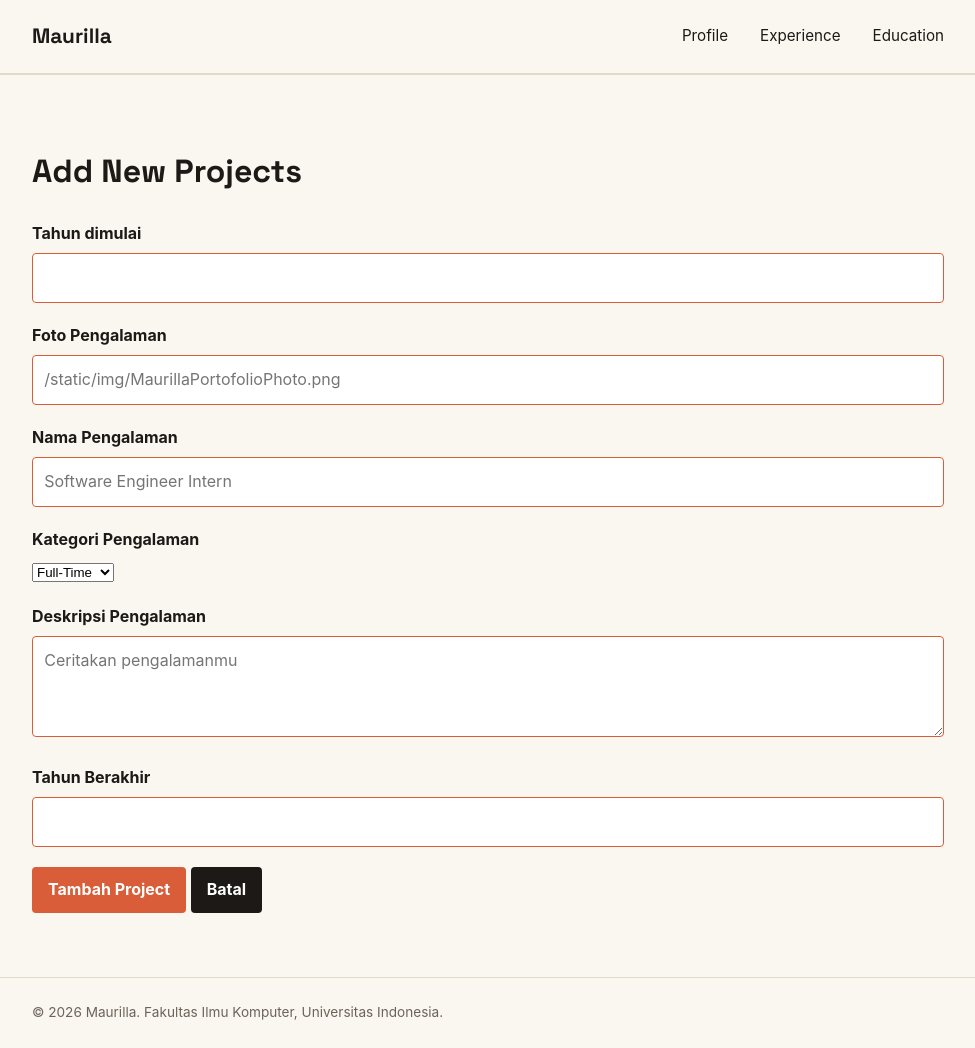
After one commit to 4eigner/myrepository, a Django app: page /experience/add/ in a window 1280 px wide. The commit adds this page. Shown: the whole page, without its empty margins (152-1127 px from the left). Run offline with Django 5.2, Linux system fonts and the light colour scheme.

Commit message:
feat: add create_experience form and view

```diff
--- /dev/null
+++ b/main/forms.py
@@ -0,0 +1,44 @@
+from django.forms import ModelForm, TextInput, Textarea, URLInput
+
+from main.models import Experience
+
+class ExperienceForm(ModelForm):
+    class Meta:
+        model = Experience
+        fields = {
+            "title",
+            "description",
+            "category",
+            "thumbnail",
+            "started_at",
+            "ended_at",
+        }
+
+        labels = {
+            "title": "Nama Pengalaman",
+            "description": "Deskripsi Pengalaman",
+            "category": "Kategori Pengalaman",
+            "thumbnail": "Foto Pengalaman",
+            "started_at": "Tahun dimulai",
+            "ended_at": "Tahun Berakhir",
+        }
+
+        widgets = {
+            "title": TextInput(
+                attrs={
+                    "placeholder": "Software Engineer Intern",
+                    "maxlength": 255,
+                }
+            ),
+            "description": Textarea(
+                attrs={
+                    "placeholder": "Ceritakan pengalamanmu",
+                    "rows": 3,
+                }
+            ),
+            "thumbnail": URLInput(
+                attrs={
+                    "placeholder": "/static/img/MaurillaPortofolioPhoto.png",
+                }
+            ),
+        }
--- a/main/models.py
+++ b/main/models.py
@@ -16,7 +16,7 @@ class Experience(models.Model):
     description = models.TextField()
     category = models.CharField(max_length=20, choices=EXPERIENCE_CHOICES, default='full-time')
     thumbnail = models.URLField(blank=True, null=True)
-    started_at = models.DateTimeField(auto_now_add=True)
+    started_at = models.DateTimeField()
     ended_at = models.DateTimeField(blank=True, null=True)
     def __str__(self):
         return self.title
--- a/main/urls.py
+++ b/main/urls.py
@@ -1,6 +1,6 @@
 from django.urls import path
 
-from main.views import show_main, show_experience, show_education
+from main.views import show_main, show_experience, show_education, create_experience
 
 app_name = "main"
 
@@ -8,4 +8,5 @@ urlpatterns = [
     path("", show_main, name="show_main"),
     path("experience/", show_experience, name="show_experience"),
     path("education/", show_education, name="show_education"),
+    path("experience/add/", create_experience, name="create_experience"),
 ]
--- a/main/views.py
+++ b/main/views.py
@@ -1,6 +1,11 @@
 from django.shortcuts import render
+from django.contrib import messages
+from django.core import serializers
+from django.http import HttpResponse
+from django.shortcuts import get_object_or_404, redirect, render
 
 from main.models import Experience, Education
+from main.forms import ExperienceForm
 
 
 def show_main(request):
@@ -29,3 +34,17 @@ def show_education(request):
         "education_list": Education.objects.all().order_by('-start_year'),
     }
     return render(request, "education.html", context)
+
+def create_experience(request):
+    form = ExperienceForm(request.POST or None)
+
+    if request.method == "POST" and form.is_valid():
+        form.save()
+        messages.success(request, "Pengalaman baru berhasil ditambahkan!")
+        return redirect("main:show_projects")
+
+    context = {
+        "name": "Maurilla",
+        "form": form,
+    }
+    return render(request, "experiences_form.html", context)
--- a/portofolio/settings.py
+++ b/portofolio/settings.py
@@ -154,3 +154,6 @@ MAILERS = {
         'BACKEND': 'django.core.mail.backends.console.EmailBackend',
     },
 }
+
+# gunakan https:// untuk trailing urlnya
+CSRF_TRUSTED_ORIGINS = ["https://maurilla-maharani-myportofolio.pws.cs.ui.ac.id"]
--- a/static/css/style.css
+++ b/static/css/style.css
@@ -394,3 +394,64 @@ h1, .brand {
     color: #c2542a;
     margin-bottom: 0.25rem;
 }
+
+/* Experience Form Section ------------------------------------------*/
+
+.experience-form {
+    width: 100%;
+    max-width: 100%;
+    margin-top: 1.5rem;
+}
+
+.form-group {
+    margin-bottom: 1.25rem;
+}
+
+.form-group label {
+    display: block;
+    margin-bottom: 0.4rem;
+    font-weight: 700;
+}
+
+.form-group input,
+.form-group textarea {
+    width: 100%;
+    box-sizing: border-box;
+    padding: 0.7rem;
+    border: 1px solid var(--accent);
+    border-radius: var(--radius);
+    font: inherit;
+    transition:
+        border-color 0.2s ease,
+        outline-color 0.2s ease;
+}
+
+.form-group input:focus,
+.form-group textarea:focus {
+    outline: 2px solid var(--accent);
+    border-color: var(--accent);
+}
+
+.form-error {
+    color: #b42318;
+    font-size: 0.85rem;
+    margin-top: 0.35rem;
+}
+
+.button {
+    display: inline-block;
+    height: fit-content;
+    border: 0;
+    border-radius: var(--radius);
+    padding: 0.65rem 1rem;
+    background: var(--accent);
+    color: white;
+    cursor: pointer;
+    font: inherit;
+    font-weight: 700;
+    text-decoration: none;
+}
+
+.button-secondary {
+    background: var(--ink);
+}
--- /dev/null
+++ b/templates/experiences_form.html
@@ -0,0 +1,29 @@
+{% extends "base.html" %}
+{% block meta %}
+    <title>Add Experience - {{ name }}</title>
+{% endblock meta %}
+{% block content %}
+    <main>
+        <section class="experience-section">
+            <div class="container">
+                <h1>Add New Projects</h1>
+                <form method="post"
+                      action="{% url 'main:create_experience' %}"
+                      class="experience-form">
+                    {% csrf_token %}
+                    {% for field in form %}
+                        <div class="form-group">
+                            <label for="{{ field.id_for_label }}">{{ field.label }}</label>
+                            {{ field }}
+                            {% for error in field.errors %}
+                                <p class="form-error">{{ error }}</p>
+                            {% endfor %}
+                        </div>
+                    {% endfor %}
+                    <button type="submit" class="button">Tambah Project</button>
+                    <a href="{% url 'main:show_experience' %}" class="button button-secondary">Batal</a>
+                </form>
+            </div>
+        </section>
+    </main>
+{% endblock content %}
```
Also changed, not shown: main/migrations/0004_alter_experience_started_at.py (added).
